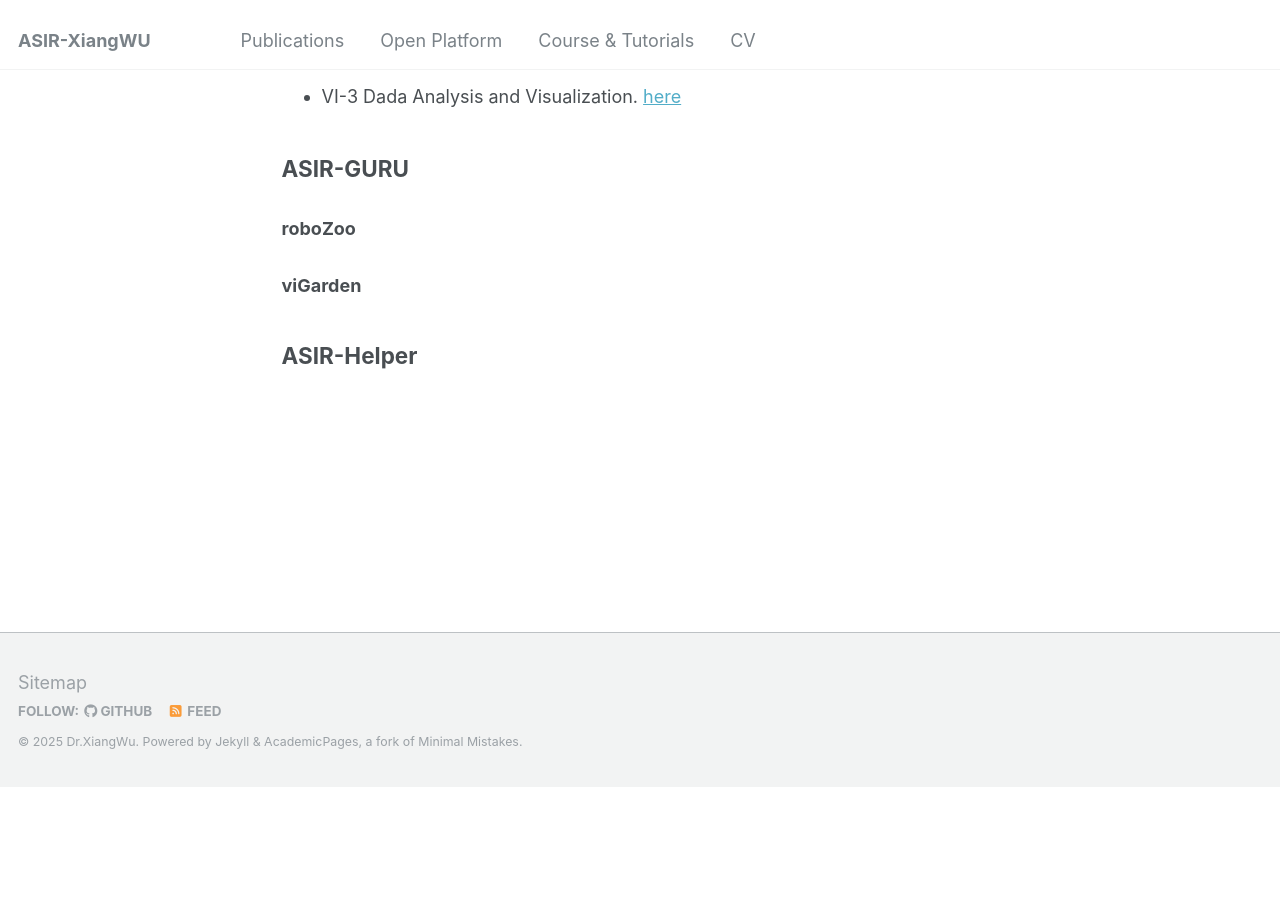
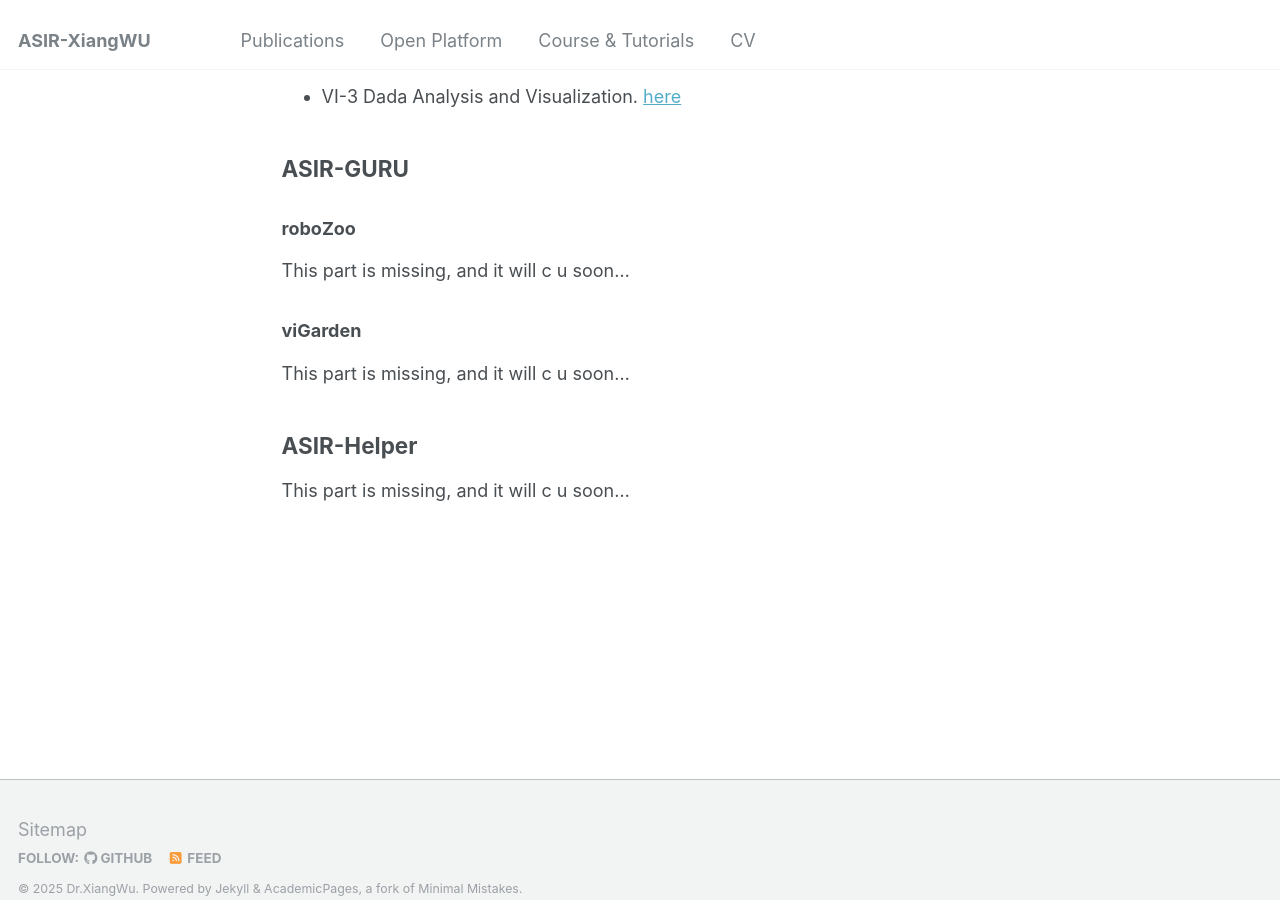
Before and after one commit to xiangwu/xiangwu.github.io, a Jekyll site: the page built from _pages/op.md, in a window 1280 px wide and 900 px high, scrolled down 901 px. Built offline with Jekyll 4.4.1, drawn with Linux system fonts in a browser that asks for light colours; before the commit the page ends 1689 px from its top, so only the background shows below that.

Commit message:
Update op.md

```diff
--- a/_pages/op.md
+++ b/_pages/op.md
@@ -38,7 +38,12 @@ The main courses can be found at
 - VI-3 Dada Analysis and Visualization. [here]()
 
 ## ASIR-GURU
+
 ### roboZoo
+This part is missing, and it will c u soon...
+
 ### viGarden
+This part is missing, and it will c u soon...
 
 ## ASIR-Helper
+This part is missing, and it will c u soon...
```
